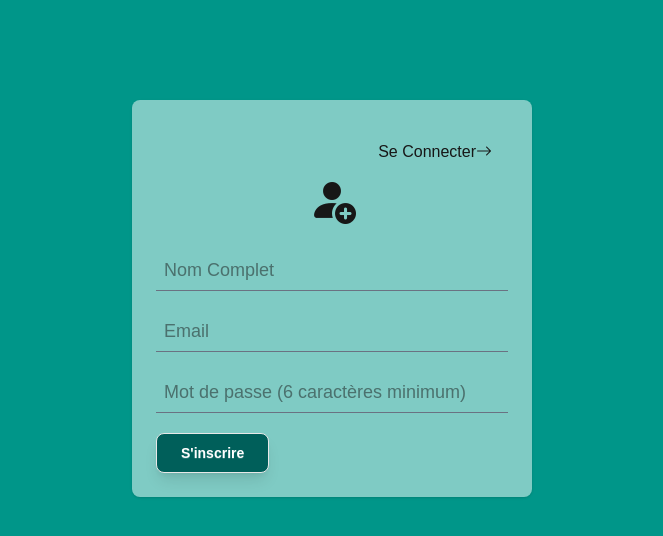
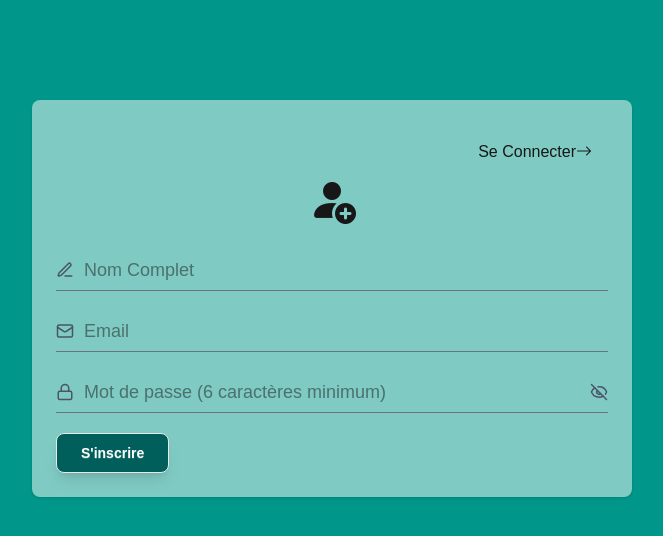
Before and after one commit to MerliAma/projet_final_budget, a Next.js app: page /Inscription in a window 1280 px wide. Shown: the top 536 px of the page, without its empty margins (308-971 px from the left). Built offline with nearby package versions, Linux system fonts and the light colour scheme.

Commit message:
Version 13: Mise a jour interface connexion

```diff
--- a/app/(pages-TB)/Profil/page.jsx
+++ b/app/(pages-TB)/Profil/page.jsx
@@ -1,9 +1,10 @@
+import ProfilInterm from '@/composants/ProfilInterm'
 import React from 'react'
 
 function page() {
   return (
-    <div>
-      <h1>Mon Profil</h1>
+    <div className="p-4">
+      <ProfilInterm />
     </div>
   )
 }
--- a/app/(pages-TB)/layout.jsx
+++ b/app/(pages-TB)/layout.jsx
@@ -111,8 +111,8 @@ function layout({children}) {
                         </ul>
 
 
-                        <button className="is-drawer-close:tooltip is-drawer-close:tooltip-right ms-5 flex items-center gap-3 cursor-pointer mb-5">
-                            <Link href={"/Profil"}>
+                        <button className="is-drawer-close:tooltip is-drawer-close:tooltip-right cursor-pointer ">
+                            <Link href={"/Profil"} className='ms-5 flex items-center gap-3 mb-5'>
                                 <LuUser /><span className="is-drawer-close:hidden" >Mon Compte</span>
                             </Link>
                         </button>
--- a/composants/BudgetIntermd.jsx
+++ b/composants/BudgetIntermd.jsx
@@ -13,7 +13,7 @@ function BudgetIntermd() {
 
   return (
     <div className="p-4">
-      <h3 className="font-bold m-3" >Mes Budgets</h3>
+      <h3 className="font-bold mb-10" >Mes Budgets</h3>
       {/* appel du composant contenant une grille pour la fenêtre Budget */}
       <FenBudget listeBudget={listeBudget} setListeBudget={setListeBudget} listeTransaction={listeTransaction} setListeTransaction={setListeTransaction} />
     </div>
--- a/composants/FenBudget.jsx
+++ b/composants/FenBudget.jsx
@@ -49,7 +49,7 @@ function FenBudget({listeBudget, setListeBudget, listeTransaction, setListeTrans
             //On appel notre api backend pour recuperer tous les budgets et transactions
             const req = await axios.get("/server/budget/get-all")
             if(req?.data){
-                setListeBudget(req?.data.budgets)
+                setListeBudget(req?.data.budgets.filter(leBudget => leBudget.idUser===IdUserConnecte))
 
             }
 
@@ -159,7 +159,7 @@ function FenBudget({listeBudget, setListeBudget, listeTransaction, setListeTrans
             listeBudget?.length>0 ? (
                 <>
                     {
-                      listeBudget?.filter(leBudget => leBudget.idUser===IdUserConnecte).map((leBudget, index)=>(
+                      listeBudget?.map((leBudget, index)=>(
                       /*listeBudget?.map((leBudget, index)=>(*/
                          <div key={leBudget?.id || index+1} className="card bg-base-100 shadow-sm" >
                           <div className="card-body">
--- a/composants/S_Inscrire.jsx
+++ b/composants/S_Inscrire.jsx
@@ -7,6 +7,7 @@ import MessageErreur from './MessageErreur'
 import MessageOk from './MessageOk'
 import { createUserWithEmailAndPassword, sendEmailVerification, updateProfile } from 'firebase/auth'
 import { InitAuth } from '@/firebaseConfig'
+import { LuEye, LuEyeOff, LuLock, LuMail, LuPenLine } from 'react-icons/lu'
 
 function S_Inscrire() {
 
@@ -15,6 +16,7 @@ function S_Inscrire() {
     const [email, setEmail] = useState("")
     const [login, setLogin] = useState("")
     const [password, setPassword] = useState("")
+    const [voirPassword, setVoirPassword]=useState(false)
     const [rep, setRep] = useState(null) //le message de reponse apres l'ajout d'un user
 
     //Le loader
@@ -104,17 +106,38 @@ function S_Inscrire() {
 
     return (
     <section className="bg-teal-600 h-full w-full absolute">
-        <div className="card bg-base-100/50 w-100 shadow-sm mx-auto my-25" id="MaCarte">
+        <div className="card bg-base-100/50 w-150 shadow-sm mx-auto my-25" id="MaCarte">
           <figure className="px-10 pt-10 flex flex-col gap-3">
               <button type="button" className="ml-auto flex items-center gap-3 cursor-pointer hover:text-teal-950" id="Sign"><Link href="/">Se Connecter<i className="bi bi-arrow-right "></i></Link></button>
               <i className="bi bi-person-fill-add text-5xl"></i>
           </figure>
           <div className="card-body items-center text-center">
               <form className="w-full" ref={formRef} onSubmit={(e) => submitForm(e)} >
-                  <input type="text" id="nom" placeholder="Nom Complet" onChange={(e) => setNom(e.target.value)} required className="w-full h-8 py-5 px-2 mb-5 border-b border-b-gray-500 text-lg outline-0 ring-0 focus:outline-0 focus:ring-0 bg-transparent autofill:bg-transparent autofill:transition-colors autofill:duration-[5000000s] " />
-                  <input type="email" id="email" placeholder="Email" onChange={(e) => setEmail(e.target.value)} required className="w-full h-8 py-5 px-2 mb-5 border-b border-b-gray-500 text-lg outline-0 ring-0 focus:outline-0 focus:ring-0 bg-transparent autofill:bg-transparent autofill:transition-colors autofill:duration-[5000000s]" />
-                  {/*<input type="text" id="login" placeholder="Login" onChange={(e) => setLogin(e.target.value)} required className="w-full h-8 py-5 px-2 mb-5 border-b border-b-gray-500 text-lg outline-0 ring-0 focus:outline-0 focus:ring-0 bg-transparent autofill:bg-transparent autofill:transition-colors autofill:duration-[5000000s]" />*/}
-                  <input type="password" id="password" placeholder="Mot de passe (6 caractères minimum)" onChange={(e) => setPassword(e.target.value)} required className="w-full h-8 py-5 px-2 mb-5 border-b border-b-gray-500 text-lg outline-0 ring-0 focus:outline-0 focus:ring-0 " />
+
+                  <span className='relative'>
+                    <LuPenLine className='text-gray-600 text-lg absolute bottom-0' />
+                    <input type="text" id="nom" placeholder="Nom Complet" onChange={(e) => setNom(e.target.value)} required className="w-full h-8 py-5 px-7 mb-5 border-b border-b-gray-500 text-lg outline-0 ring-0 focus:outline-0 focus:ring-0 bg-transparent autofill:bg-transparent autofill:transition-colors autofill:duration-[5000000s] " />
+                  </span>
+                  {/*<input type="email" id="email" placeholder="Email" onChange={(e) => setEmail(e.target.value)} required className="w-full h-8 py-5 px-2 mb-5 border-b border-b-gray-500 text-lg outline-0 ring-0 focus:outline-0 focus:ring-0 bg-transparent autofill:bg-transparent autofill:transition-colors autofill:duration-[5000000s]" />
+                  <input type="text" id="login" placeholder="Login" onChange={(e) => setLogin(e.target.value)} required className="w-full h-8 py-5 px-2 mb-5 border-b border-b-gray-500 text-lg outline-0 ring-0 focus:outline-0 focus:ring-0 bg-transparent autofill:bg-transparent autofill:transition-colors autofill:duration-[5000000s]" />
+                  <input type="password" id="password" placeholder="Mot de passe (6 caractères minimum)" onChange={(e) => setPassword(e.target.value)} required className="w-full h-8 py-5 px-2 mb-5 border-b border-b-gray-500 text-lg outline-0 ring-0 focus:outline-0 focus:ring-0 " />*/}
+
+                        <span className='relative'>
+                            <LuMail className='text-gray-600 text-lg absolute bottom-0' />
+                            <input type="email" id="email" placeholder="Email" onChange={(e) => setEmail(e.target.value)} required className="w-full h-8 py-5 px-7 mb-5 border-b border-b-gray-500 text-lg outline-0 ring-0 focus:outline-0 focus:ring-0 bg-transparent autofill:bg-transparent autofill:transition-colors autofill:duration-[5000000s]" />
+                        </span>
+
+                        <span className='relative'>
+                            <LuLock className='text-gray-600 text-lg absolute bottom-0' />
+                            <input type={voirPassword ? "text" : "password"} id="password" placeholder="Mot de passe (6 caractères minimum)" onChange={(e) => setPassword(e.target.value)} required className="w-full h-8 py-5 px-7 mb-5 border-b border-b-gray-500 text-lg outline-0 ring-0 focus:outline-0 focus:ring-0 " />
+                            {
+                                voirPassword ?
+                                    <LuEye onClick={() => setVoirPassword(false)} className='text-gray-600 text-lg absolute bottom-0 right-0 cursor-pointer' />
+                                    :
+                                    <LuEyeOff onClick={() => setVoirPassword(true)} className='text-gray-600 text-lg absolute bottom-0 right-0 cursor-pointer' />
+                            }
+                        </span>
+
                   <div className="flex items-center justify-between">
                       <button type={!load ? "submit" : "button"} disabled={load} id="Connexion" className="btn bg-teal-800 hover:bg-teal-900 text-white font-semibold py-2 px-6 rounded-lg transition transform duration-200 hover:scale-105 active:scale-95 shadow-lg hover:animate-none focus:outline-none focus:ring-2 focus:ring-indigo-300">
 
--- a/composants/Se_connecter.jsx
+++ b/composants/Se_connecter.jsx
@@ -4,7 +4,7 @@ import Link from 'next/link'
 import { getOneDataTodatabase } from '@/lib/IndexDB/getOneDataToDB'
 import MessageErreur from './MessageErreur'
 import { useRouter } from 'next/navigation'  //a la place de next/router
-import { LuWallet} from 'react-icons/lu'
+import { LuEye, LuEyeOff, LuLock, LuMail, LuWallet} from 'react-icons/lu'
 import { InitAuth } from '@/firebaseConfig'
 import { GoogleAuthProvider, sendEmailVerification, signInWithEmailAndPassword, signInWithPopup } from 'firebase/auth'
 import GetMesBudgets from '@/mesFonctions/GetMesBudgets'
@@ -15,6 +15,7 @@ function Se_connecter() {
     //const [login, setLogin] = useState("")
     const [email, setEmail] = useState("")
     const [password, setPassword] = useState("")
+    const [voirPassword, setVoirPassword]=useState(false)
     const [rep, setRep] = useState("") //le message de reponse en cas d'erreur...
 
     //Le loader
@@ -144,7 +145,7 @@ function Se_connecter() {
 
   return (
       <section className="bg-teal-600 h-full w-full absolute">
-          <div className='bg-base-100/50 shadow-sm mx-5 lg:mx-60 mt-10 p-5 lg:p-10 rounded-t-full'>
+          <div className='bg-base-100/50 shadow-sm mx-5 lg:mx-50 mt-10 p-5 lg:p-10 rounded-t-full'>
               <div className="flex items-center justify-center gap-2 ms-2">
                   <LuWallet className='text-teal-900 text-5xl' />
                   <span className='text-4xl text-teal-900 font-bold'><i>T</i>op<i>B</i>udget</span>
@@ -152,7 +153,7 @@ function Se_connecter() {
               <span className='flex justify-center mt-3 text-lg space-x-6 text-teal-900 italic'>- Ma Gestion de Budget simplifée -</span>
           </div>
 
-          <div className='grid grid-cols-1 lg:grid-cols-2 card bg-base-100/50 mx-5 lg:mx-60 shadow-sm mb-10 mt-5'>
+          <div className='grid grid-cols-1 lg:grid-cols-2 card bg-base-100/50 mx-5 lg:mx-50 shadow-sm mb-10 mt-5'>
 
               {/* Formulaire de connexion */}
               <div className="border-0 lg:border-e lg:border-e-gray-600" id="MaCarte">
@@ -163,8 +164,22 @@ function Se_connecter() {
                   <div className="card-body items-center text-center">
                       <form className="w-full" ref={formRef} onSubmit={(e) => submitForm(e)}>
                           {/*<input type="text" id="login" placeholder="login" onChange={(e) => setLogin(e.target.value)} required className="w-full h-8 py-5 px-2 mb-5 border-b border-b-gray-500 text-lg outline-0 ring-0 focus:outline-0 focus:ring-0" />*/}
-                          <input type="email" id="email" placeholder="Email" onChange={(e) => setEmail(e.target.value)} required className="w-full h-8 py-5 px-2 mb-5 border-b border-b-gray-500 text-lg outline-0 ring-0 focus:outline-0 focus:ring-0 bg-transparent autofill:bg-transparent autofill:transition-colors autofill:duration-[5000000s]" />
-                          <input type="password" id="password" placeholder="Mot de passe" onChange={(e) => setPassword(e.target.value)} required className="w-full h-8 py-5 px-2 mb-5 border-b border-b-gray-500 text-lg outline-0 ring-0 focus:outline-0 focus:ring-0" />
+                          <span className='relative'>
+                            <LuMail className='text-gray-600 text-lg absolute bottom-0' />
+                            <input type="email" id="email" placeholder="Email" onChange={(e) => setEmail(e.target.value)} required className="w-full h-8 py-5 px-7 mb-5 border-b border-b-gray-500 text-lg outline-0 ring-0 focus:outline-0 focus:ring-0 bg-transparent autofill:bg-transparent autofill:transition-colors autofill:duration-[5000000s]" />
+                          </span>
+
+                          <span className='relative'>
+                            <LuLock className='text-gray-600 text-lg absolute bottom-0' />
+                            <input type={voirPassword ? "text" : "password"} id="password" placeholder="Mot de passe" onChange={(e) => setPassword(e.target.value)} required className="w-full h-8 py-5 px-7 mb-5 border-b border-b-gray-500 text-lg outline-0 ring-0 focus:outline-0 focus:ring-0 " />
+                            {
+                                voirPassword ?
+                                <LuEye onClick={()=>setVoirPassword(false)} className='text-gray-600 text-lg absolute bottom-0 right-0 cursor-pointer' />
+                                :
+                                <LuEyeOff onClick={()=>setVoirPassword(true)} className='text-gray-600 text-lg absolute bottom-0 right-0 cursor-pointer' />
+                            }
+                          </span>
+
                           <div className="flex items-center justify-between">
                               <button type={!load ? "submit" : "button"} disabled={load} id="Connexion" className="btn bg-teal-800 hover:bg-teal-900 text-white font-semibold py-2 px-6 rounded-lg transition transform duration-200 hover:scale-105 active:scale-95 shadow-lg hover:animate-none focus:outline-none focus:ring-2 focus:ring-indigo-300">
                                   {!load ? (
@@ -186,9 +201,13 @@ function Se_connecter() {
 
               {/* s'inscrire et btn Google connexion */}
               <div className='flex flex-col gap-1 lg:gap-3 justify-center lg:mt-15 mx-auto p-5'>
-                <span className='flex items-center justify-center gap-2 text-md'>
+                {/*<span className='flex items-center justify-center gap-2 text-md'>
                     <span className='flex lg:hidden'>Pas de compte? </span>
                     <span className='hidden lg:flex'>Vous n'avez pas de compte?</span> <Link href="/Inscription" className="cursor-pointer hover:text-teal-950 font-bold" id="Sign" >Inscrivez-vous Ici</Link>
+                </span> */}
+
+                <span className=' wrap-normal'>
+                    <span className=''>Vous n'avez pas de compte?</span> <Link href="/Inscription" className="cursor-pointer hover:text-teal-950 font-bold" id="Sign" >Inscrivez-vous Ici</Link>
                 </span>
 
                 <div className='flex items-center justify-center gap-2'>
--- a/composants/TableauBord.jsx
+++ b/composants/TableauBord.jsx
@@ -75,7 +75,7 @@ function TableauBord({listeBudget, setListeBudget, listeTransaction, setListeTra
         <button className='hidden' onClick={() => GetBudgetTrans()} id='RemplirBudTrans'></button>
 
             <div className='flex flex-col-reverse md:flex-row items-center gap-15 md:justify-between my-5'>
-                <h3 className="font-bold m-3">Mes 10 dernières transactions</h3>
+                <h3 className="font-bold mb-10">Mes 10 dernières transactions</h3>
                 {/*<button className='btn bg-teal-900 text-white'>Nouveau Budget <i className="bi bi-plus-lg"></i></button>*/}
                 <div className='flex gap-3'>
                     <Link href={"/Budget"} className='badge badge-md lg:badge-lg bg-teal-900 text-white'>Consulter Budget <IoEyeSharp /> </Link>
--- a/composants/TransactionIntermd.jsx
+++ b/composants/TransactionIntermd.jsx
@@ -8,7 +8,7 @@ function TransactionIntermd() {
 
   return (
     <div className="p-4">
-      <h3 className="font-bold m-3" >Mes Transactions</h3>
+      <h3 className="font-bold mb-10" >Mes Transactions</h3>
       {/* appel du composant contenant une grille pour la fenêtre transaction */}
       <FenTransaction listeTransaction={listeTransaction} setListeTransaction={setListeTransaction} listeBudget={listeBudget} setListeBudget={setListeBudget} />
     </div>
```
Also changed, not shown: composants/Profil.jsx (added, +11 -0 lines), composants/ProfilInterm.jsx (added, +14 -0 lines).
